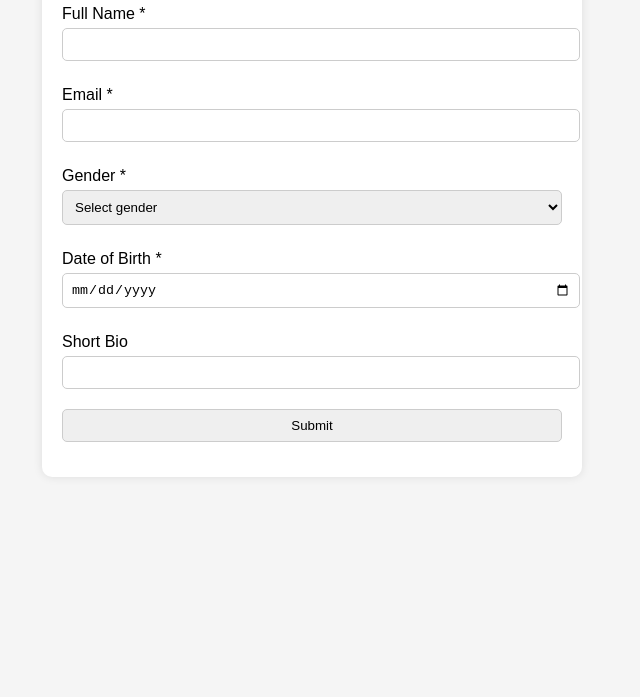
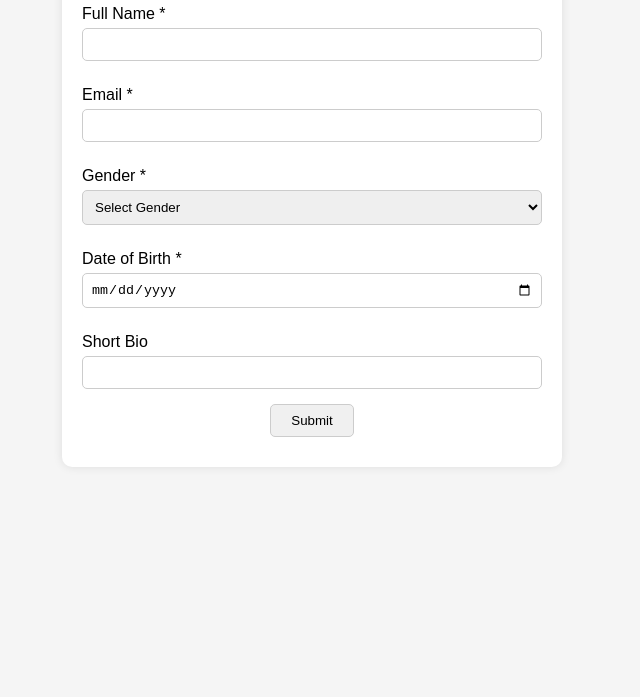
Before and after one commit to kavyashree1303/ADDA-Projects, a plain HTML site: page project.html in a window 1280 px wide. Shown: the part 103-800 px from the top of the page, without its empty margins (328-968 px from the left). Drawn offline with Linux system fonts and the light colour scheme.

Commit message:
changes made in project

```diff
--- a/project.html
+++ b/project.html
@@ -17,6 +17,7 @@
       padding: 20px;
       border-radius: 10px;
       box-shadow: 0 0 10px rgba(0,0,0,0.1);
+      box-sizing: border-box;
     }
     h2 {
       text-align: center;
@@ -25,19 +26,34 @@
       margin-top: 10px;
       display: block;
     }
-    input, select, button {
+    input, select {
       width: 100%;
       padding: 8px;
       margin-top: 5px;
       margin-bottom: 15px;
       border-radius: 5px;
       border: 1px solid #ccc;
+      box-sizing: border-box;
+    }
+    button {
+      padding: 8px 20px;
+      width: auto;
+      display: block;
+      margin: 0 auto 10px auto;
+      border-radius: 5px;
+      background-color: #f0f0f0;
+      border: 1px solid #ccc;
+      cursor: pointer;
+    }
+    button:hover {
+      background-color: #e0e0e0;
     }
     .output {
       background-color: #e6ffe6;
       padding: 10px;
       border-radius: 5px;
       margin-top: 15px;
+      box-sizing: border-box;
     }
     @media (max-width: 600px) {
       .container {
@@ -59,7 +75,7 @@
 
       <label for="gender">Gender *</label>
       <select id="gender" name="gender" required>
-        <option value="">Select gender</option>
+        <option value="">Select Gender</option>
         <option>Male</option>
         <option>Female</option>
         <option>Other</option>
@@ -102,6 +118,7 @@
 
       localStorage.setItem('userData', JSON.stringify(data));
 
+
       try {
         const res = await fetch('https://reqres.in/api/users', {
           method: 'POST',
@@ -115,7 +132,6 @@
       } catch (err) {
         console.error('API Error:', err);
       }
-
 
       document.getElementById('outName').textContent = name;
       document.getElementById('outEmail').textContent = email;
```
Also changed, not shown: mini.html (+0 -1 lines).
